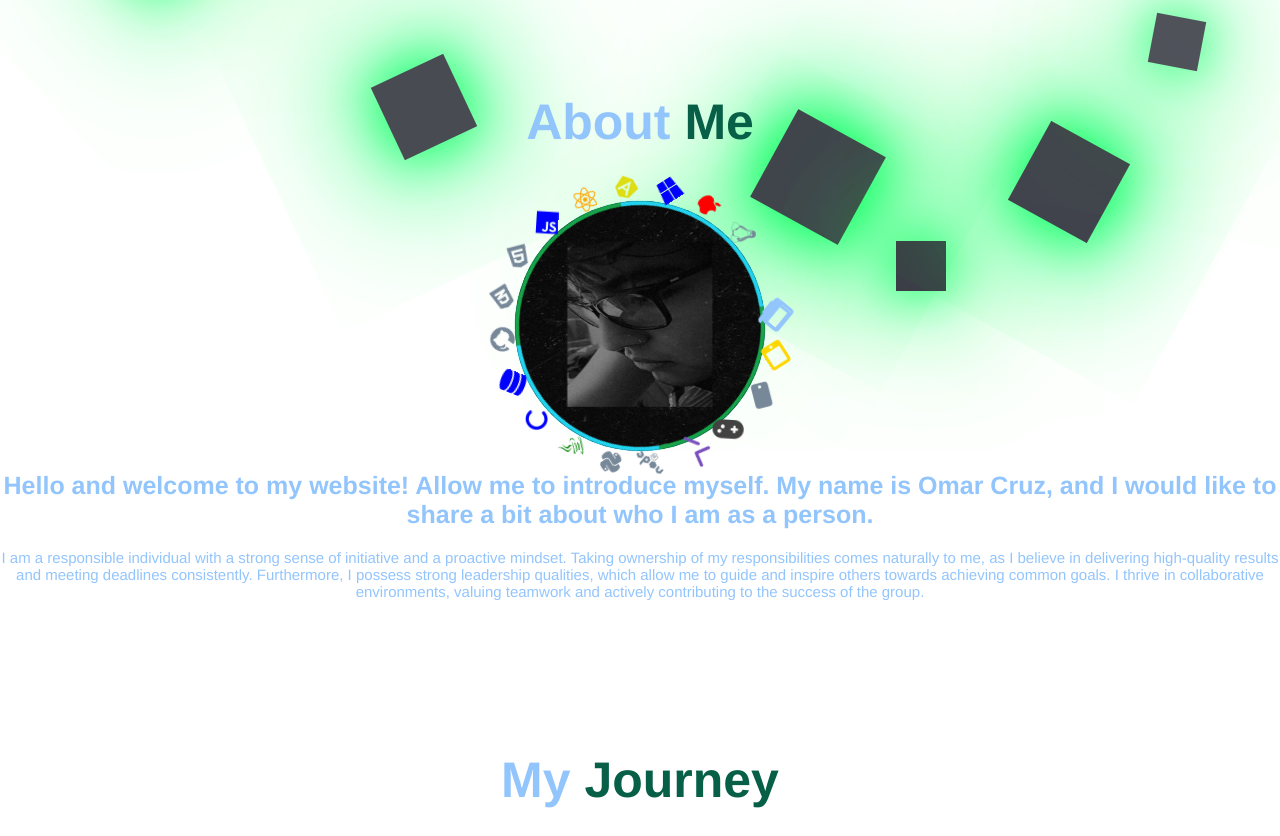
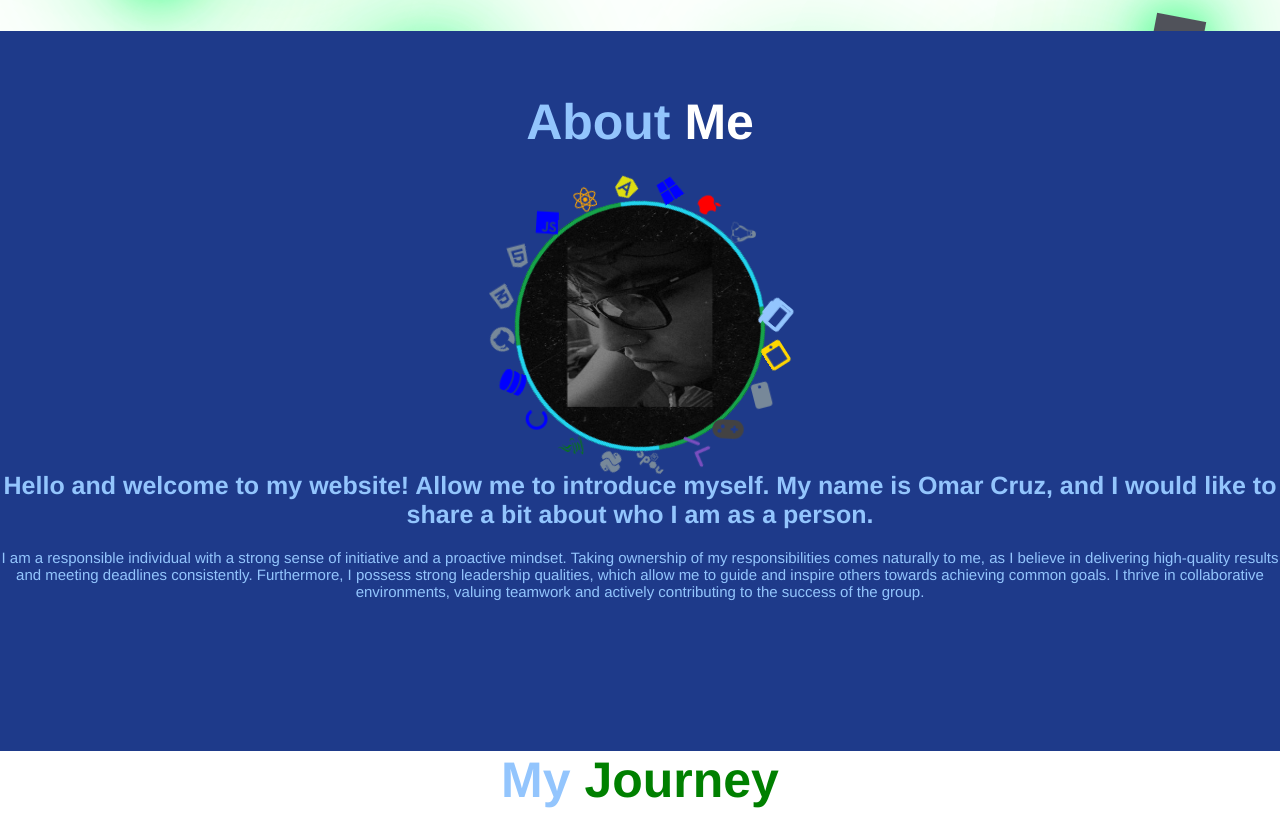
Before and after one commit to Damanger/Omar-Cruz-Portfolio, a plain HTML site: page index.html in a window 1280 px wide. Shown: the part 689-1525 px from the top of the page. Drawn offline with nearby package versions, Linux system fonts and the light colour scheme; some packages are replaced by stand-ins of ours; a script that the page names is missing.

Commit message:
Update style.css
updating style

```diff
--- a/style.css
+++ b/style.css
@@ -453,7 +453,7 @@ section{
     align-items: center;
     flex-direction: column;
     gap: 2rem;
-    background-color: transparent;
+    background: #1e3a8a;;
     padding-bottom: 6rem;
 }
 
@@ -471,7 +471,11 @@ section{
 }
 
 .heading span{
-    color: #065f46;
+    color: white;
+}
+
+#journey span, #projects span{
+    color: green;
 }
 
 .about-img{
@@ -821,6 +825,7 @@ width: 100%;
 .contact{
     min-height: auto;
     padding-bottom: 7rem;
+    background: #1e3a8a;
 }
 
 .contact form{
```
